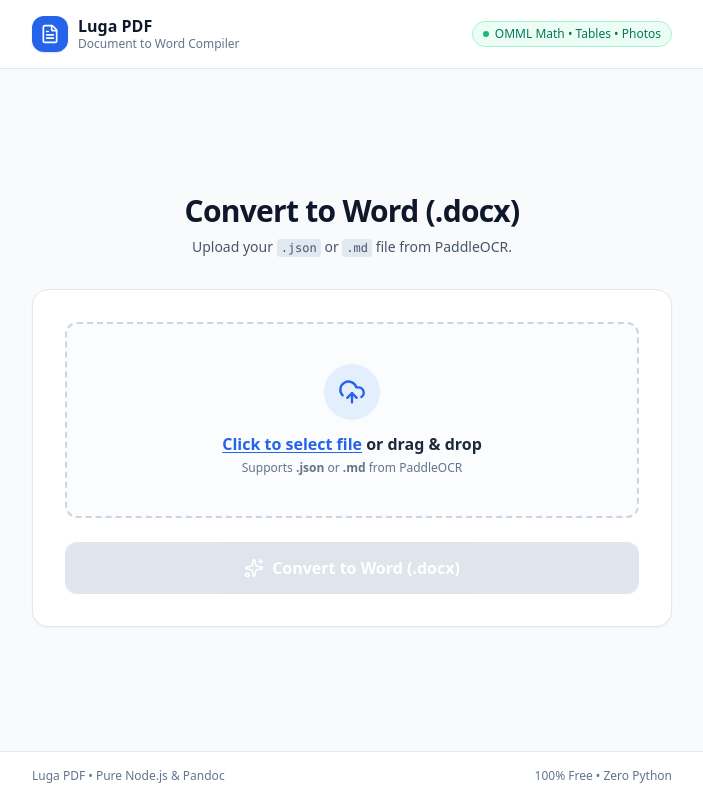
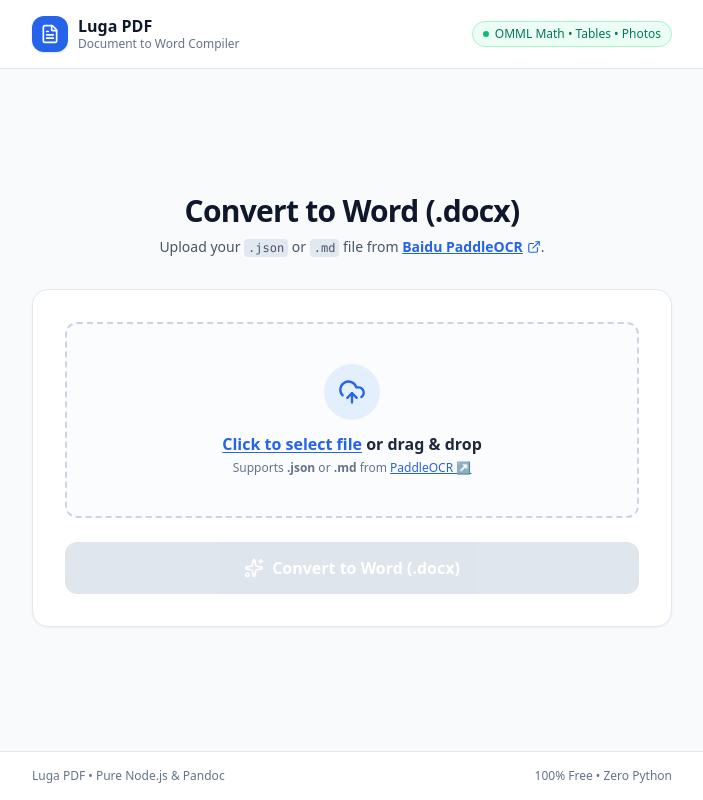
Before and after one commit to oceanondawave/luga-pdf, a website: page app/static/index.html in a window 1280 px wide. Shown: the whole page, without its empty margins (288-991 px from the left). Drawn offline with nearby package versions, Linux system fonts and the light colour scheme.

Commit message:
Add direct links to Baidu PaddleOCR web app

```diff
--- a/app/static/index.html
+++ b/app/static/index.html
@@ -45,7 +45,7 @@
         Convert to Word (.docx)
       </h2>
       <p class="mt-2 text-sm text-slate-600">
-        Upload your <code class="font-mono text-xs bg-slate-200 px-1 py-0.5 rounded">.json</code> or <code class="font-mono text-xs bg-slate-200 px-1 py-0.5 rounded">.md</code> file from PaddleOCR.
+        Upload your <code class="font-mono text-xs bg-slate-200 px-1 py-0.5 rounded">.json</code> or <code class="font-mono text-xs bg-slate-200 px-1 py-0.5 rounded">.md</code> file from <a href="https://aistudio.baidu.com/paddleocr" target="_blank" rel="noopener" class="text-blue-600 hover:text-blue-700 underline font-semibold inline-flex items-center gap-1">Baidu PaddleOCR <i data-lucide="external-link" class="w-3.5 h-3.5"></i></a>.
       </p>
     </div>
 
@@ -82,7 +82,7 @@
               <span class="text-blue-600 underline underline-offset-2">Click to select file</span> or drag & drop
             </p>
             <p class="text-xs text-slate-500 mt-1">
-              Supports <strong>.json</strong> or <strong>.md</strong> from PaddleOCR
+              Supports <strong>.json</strong> or <strong>.md</strong> from <a href="https://aistudio.baidu.com/paddleocr" target="_blank" rel="noopener" class="text-blue-600 underline font-medium">PaddleOCR ↗</a>
             </p>
           </div>
 
```
